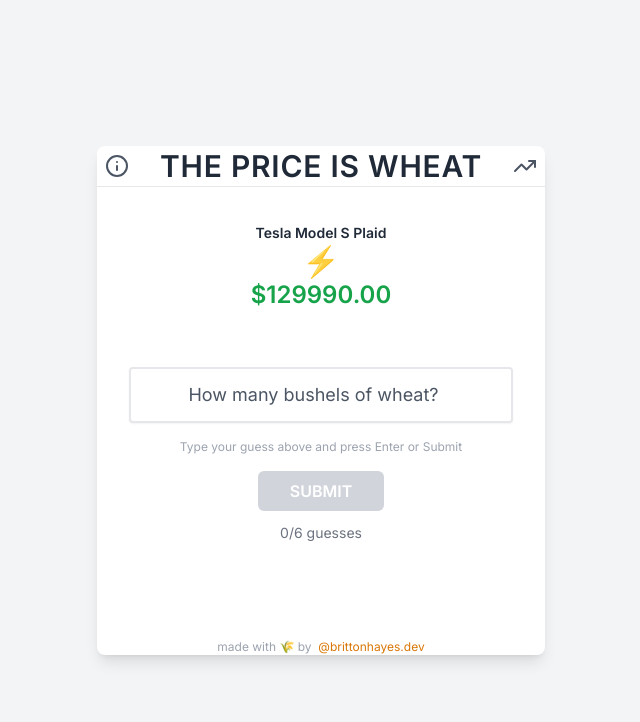
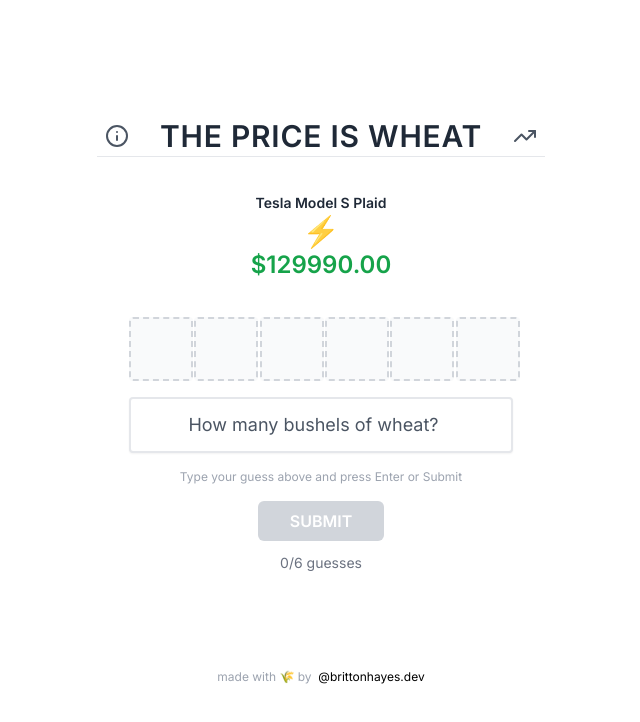
Before and after one commit to brittonhayes/wheatle, a React (Vite) app: page / in a window 1280 px wide. Shown: the top 722 px of the page, without its empty margins (319-959 px from the left). Built offline with nearby package versions, Linux system fonts and the light colour scheme; no server answers.

Commit message:
feat: horizontal guess grid

```diff
--- a/src/app.tsx
+++ b/src/app.tsx
@@ -213,8 +213,8 @@
   }
 
   return (
-    <div className="min-h-screen flex items-center justify-center p-4 bg-gray-100 dark:bg-black">
-      <div className="w-full max-w-md bg-white dark:bg-black rounded-lg flex-grow flex flex-col shadow-lg dark:shadow-none dark:shadow-gray-800/50">
+    <div className="min-h-screen flex items-center justify-center p-4 bg-white dark:bg-black">
+      <div className="w-full max-w-md bg-white dark:bg-black rounded-lg flex-grow flex flex-col dark:shadow-none dark:shadow-gray-800/50">
         <Header
           onShowHowToPlay={() => setShowHowToPlay(true)}
           onShowStats={() => setShowStats(true)}
@@ -271,7 +271,7 @@
             href="https://bsky.app/profile/brittonhayes.dev"
             target="_blank"
             rel="noopener noreferrer"
-            className="text-amber-600 hover:text-amber-500 dark:text-amber-400 dark:hover:text-amber-300"
+            className="text-black dark:text-white"
           >
             @brittonhayes.dev
           </a>
--- a/src/components/GameGrid.tsx
+++ b/src/components/GameGrid.tsx
@@ -27,46 +27,60 @@
   onGuessChange,
   onGuessSubmit
 }: GameGridProps) {
+  const maxGuesses = 6
+
   const createGameGrid = () => {
-    const rows = []
-    const slotsToShow = gameComplete ? 6 : Math.min(6, guesses.length + 1)
+    const squares = []
 
-    for (let i = 0; i < slotsToShow; i++) {
+    // Create squares for each slot
+    for (let i = 0; i < maxGuesses; i++) {
       if (i < guesses.length) {
-        const guess = guesses[i]
-        if (guess !== undefined) {
-          rows.push(
-            <div key={i} className="grid grid-cols-1 gap-2 mb-2">
+        // Filled square with guess result
+        const guessData = guesses[i]
+        if (guessData !== undefined) {
+          squares.push(
             <div
+              key={i}
               className={`
-                w-full h-18 border ${guess.accuracy.borderColor} ${guess.accuracy.color}
-                flex items-center justify-center text-gray-800 dark:text-gray-200 font-bold text-lg
-                rounded transition-all duration-250 ease-in-out transform scale-100
+                w-16 h-16 border-2 ${guessData.accuracy.borderColor} ${guessData.accuracy.color}
+                flex flex-col items-center justify-center rounded transition-all duration-250 ease-in-out
               `}
             >
-                <div className="text-center">
-                  <div className="text-md">{guess.accuracy.emoji}</div>
-                  <div className="text-sm font-medium text-gray-600 dark:text-gray-300">
-                    {guess.accuracy.label}
-                  </div>
-                  <div className="text-sm flex items-center justify-center gap-1 pl-2">
-                    {guess.value.toFixed(2)}
-                    {guess.accuracy.direction !== 'exact' &&
-                      (guess.accuracy.direction === 'higher' ? (
-                        <ArrowUp className="w-4 h-4 text-gray-600 dark:text-white" />
+              <div className="text-lg">{guessData.accuracy.emoji}</div>
+              <div className="text-xs flex items-center gap-0.5 dark:text-white">
+                {guessData.value.toFixed(2)}
+                {guessData.accuracy.direction !== 'exact' &&
+                  (guessData.accuracy.direction === 'higher' ? (
+                    <ArrowUp className="w-3 h-3" />
                   ) : (
-                        <ArrowDown className="w-4 h-4 text-gray-600 dark:text-white" />
+                    <ArrowDown className="w-3 h-3" />
                   ))}
-                  </div>
-                </div>
               </div>
             </div>
           )
         }
-      } else if (i === guesses.length && !gameComplete) {
-        rows.push(
-          <div key={i} className="grid grid-cols-1 gap-2 mb-2">
-            <div className="w-full h-14 border-2 border-gray-200 dark:border-gray-500 mt-5 bg-white dark:bg-black flex items-center justify-center rounded shadow-sm">
+      } else {
+        // Empty dashed square for future guesses
+        squares.push(
+          <div
+            key={i}
+            className="w-16 h-16 border-2 border-dashed border-gray-300 dark:border-gray-600 rounded bg-gray-50 dark:bg-gray-800"
+          />
+        )
+      }
+    }
+
+    return squares
+  }
+
+  return (
+    <div className="max-w-sm mx-auto mb-4">
+      {/* Grid of guess squares */}
+      <div className="grid grid-cols-6 gap-2 mb-4">{createGameGrid()}</div>
+
+      {/* Input field for current guess (only show if game not complete) */}
+      {!gameComplete && (
+        <div className="w-full h-14 border-2 border-gray-200 dark:border-gray-500 bg-white dark:bg-black flex items-center justify-center rounded shadow-sm">
           <input
             type="number"
             step="0.01"
@@ -77,12 +91,7 @@
             className="w-full h-full text-lg text-center bg-transparent border-none px-4 outline-none placeholder-gray-600 dark:text-gray-300 dark:placeholder-gray-400"
           />
         </div>
+      )}
     </div>
   )
 }
-    }
-    return rows
-  }
-
-  return <div className="max-w-sm mx-auto mb-4">{createGameGrid()}</div>
-}
```
Lines whose indentation alone changed are shown as unchanged.
